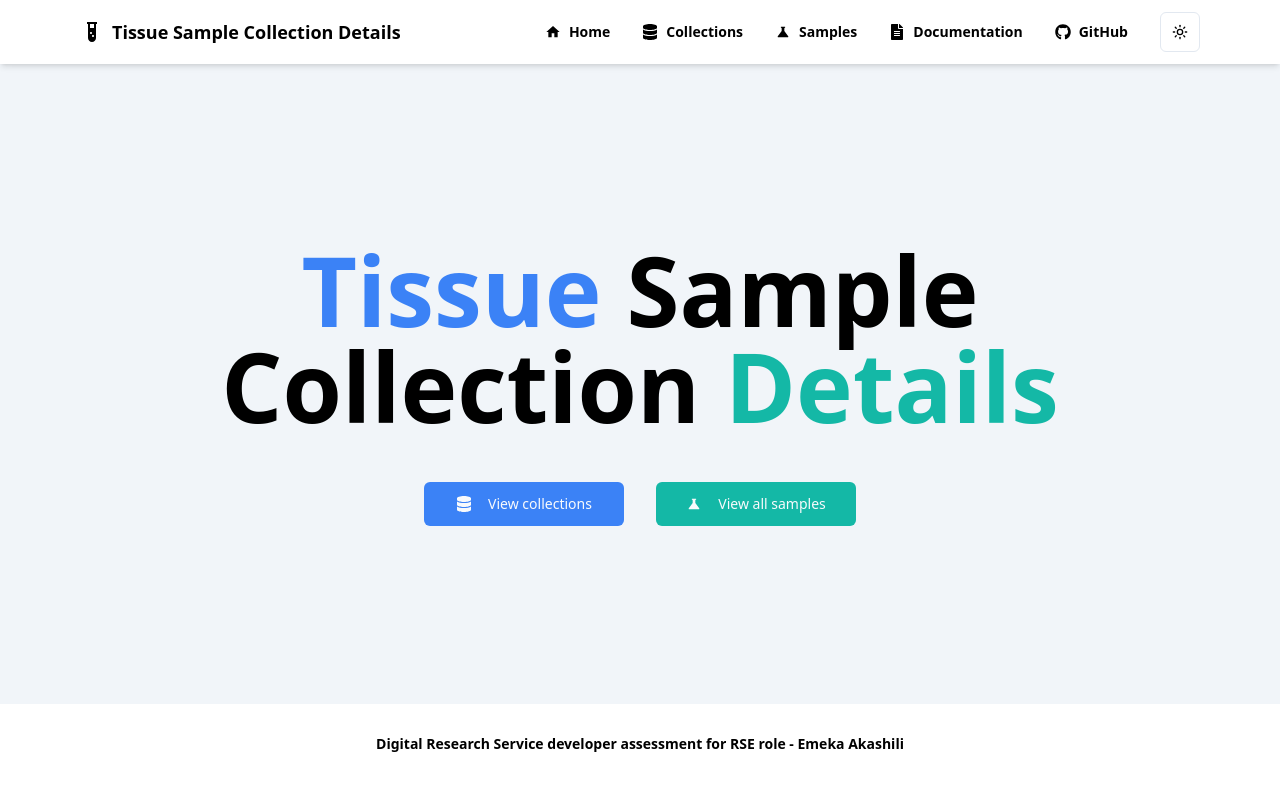
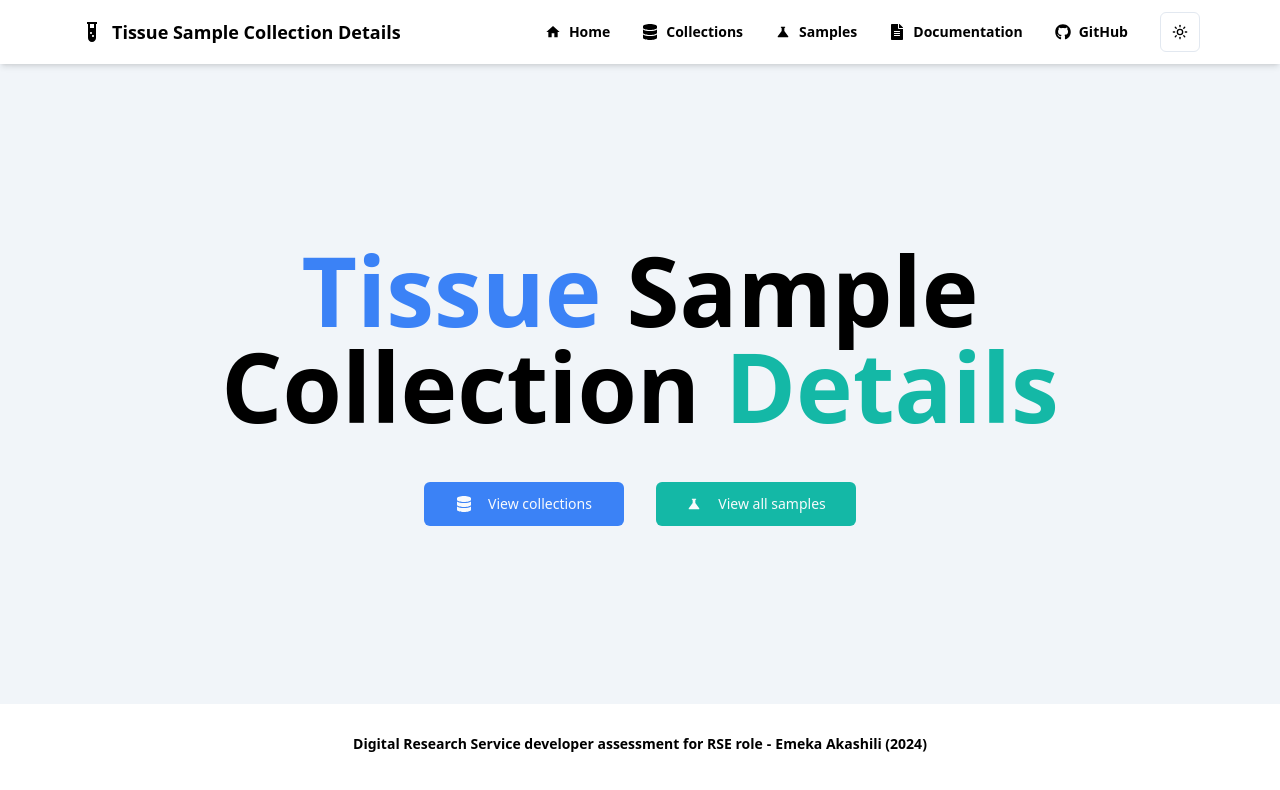
Before and after one commit to Dev-Akashili/tissue-sample-collection-details, a Next.js app in the folder app/frontend/: page / in a window 1280 px wide. Shown: the top 790 px of the page. Built offline with nearby package versions, Linux system fonts and the light colour scheme.

Commit message:
Update brand and footer

```diff
--- a/app/frontend/components/core/Brand.tsx
+++ b/app/frontend/components/core/Brand.tsx
@@ -9,9 +9,10 @@ const Brand = () => {
       className="inline-flex justify-between items-center space-x-2 hover:text-blue-500"
     >
       <RiTestTubeFill className="h-6 w-6" />
-      <h1 className="font-bold text-md md:text-lg">
+      <h1 className="font-bold text-md text-lg hidden md:inline-block">
         Tissue Sample Collection Details
       </h1>
+      <h1 className="font-bold text-md text-lg inline-block md:hidden">TSCD</h1>
     </Link>
   );
 };
--- a/app/frontend/components/core/Footer.tsx
+++ b/app/frontend/components/core/Footer.tsx
@@ -1,10 +1,11 @@
 export default function Footer() {
   return (
     <footer className="h-20 flex items-center justify-center">
-      <p className="text-xs md:text-sm font-semibold text-center">
-        Digital Research Service developer assessment for RSE role - Emeka
-        Akashili
-      </p>
+      <div className="text-xs md:text-sm font-semibold text-center flex flex-col md:flex-row space-y-1 md:space-y-0 space-x-0 md:space-x-1">
+        <p>Digital Research Service developer assessment for RSE role</p>{" "}
+        <p className="hidden md:inline-block">-</p>
+        <p>Emeka Akashili ({new Date().getFullYear()})</p>
+      </div>
     </footer>
   );
 }
```
Also changed, not shown: 1 other file (tests, documents, lock files or other folders).
